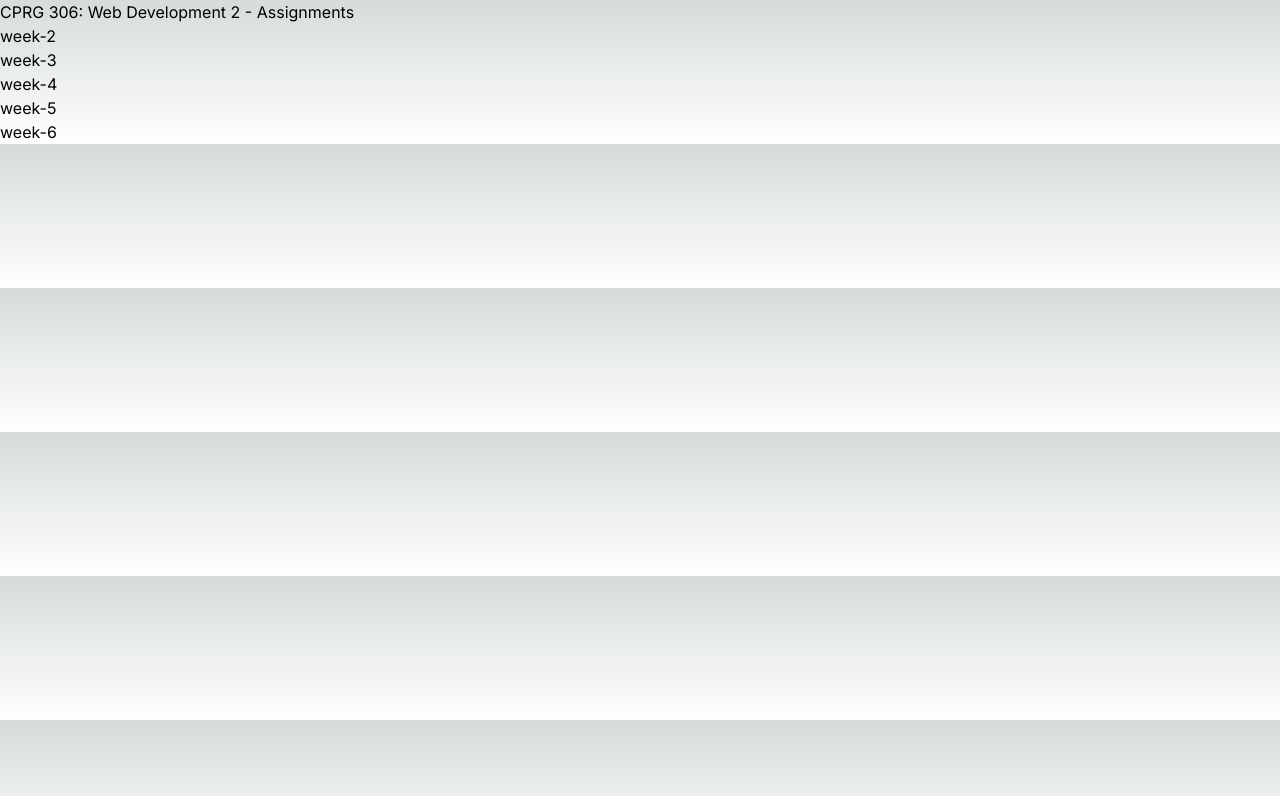
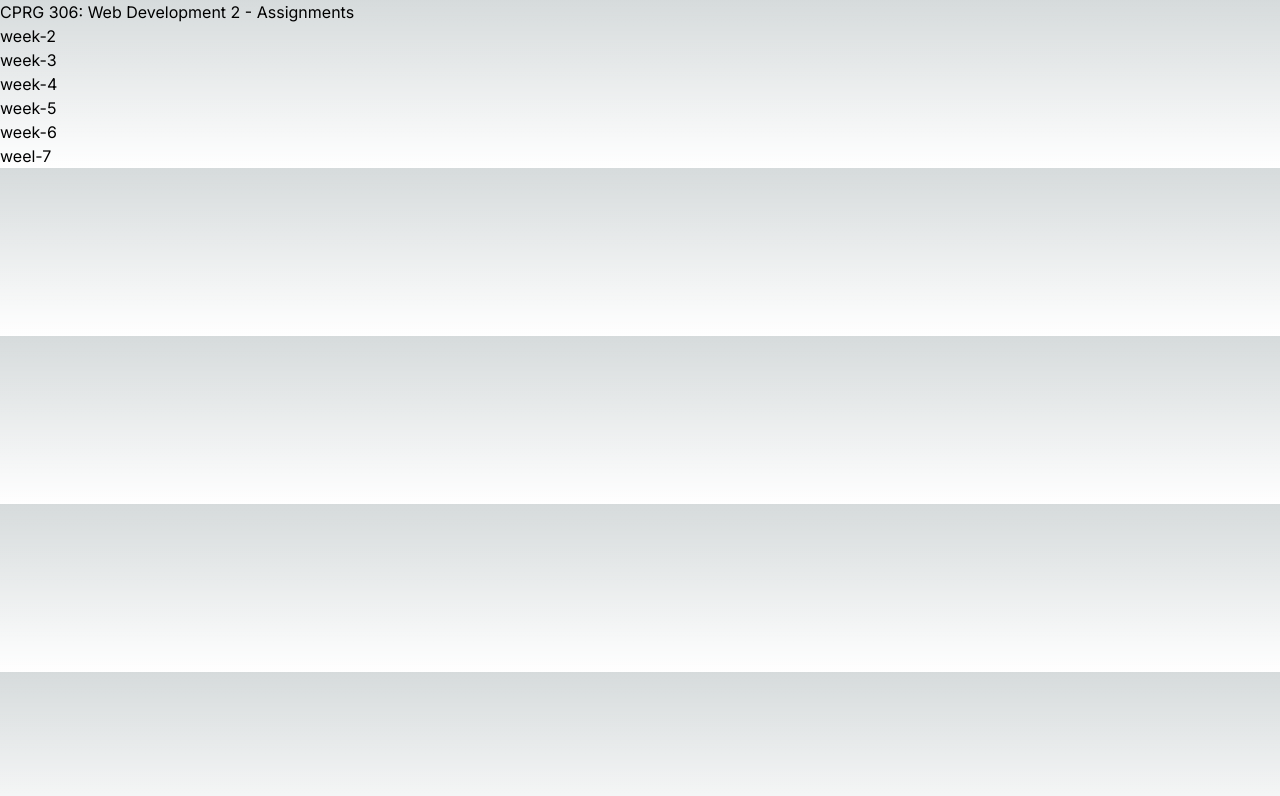
Before and after one commit to jasmeet1626/cprg306, a Next.js app in the folder cprg306-assignments/: page / in a window 1280 px wide. Shown: the top 796 px of the page. Built offline with nearby package versions, Linux system fonts and the light colour scheme.

Commit message:
Update page.js

```diff
--- a/cprg306-assignments/app/page.js
+++ b/cprg306-assignments/app/page.js
@@ -9,6 +9,7 @@ export default function Home() {
         <Link href="/week-4">week-4</Link>
         <Link href="/week-5">week-5</Link>
         <Link href="/week-6">week-6</Link>
+        <Link href="/weel-7">weel-7</Link>
       </div>
     </main>
   );
```
